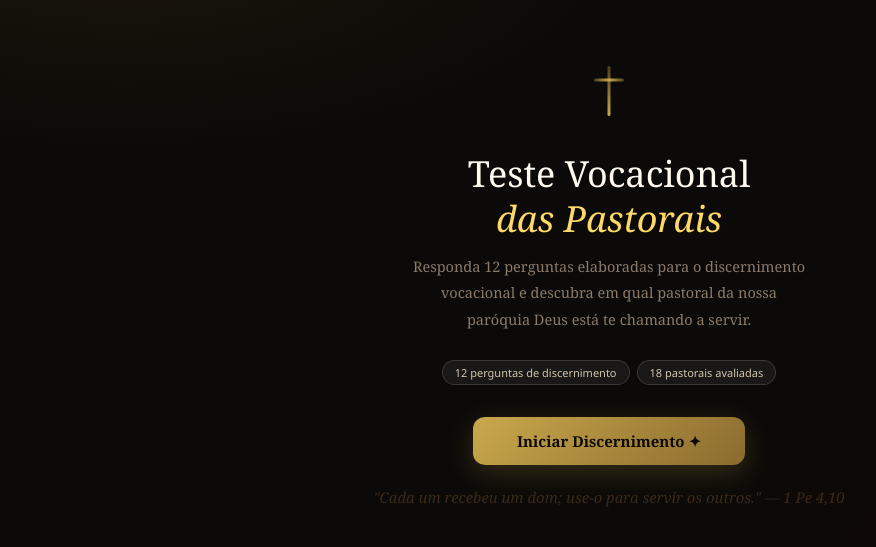
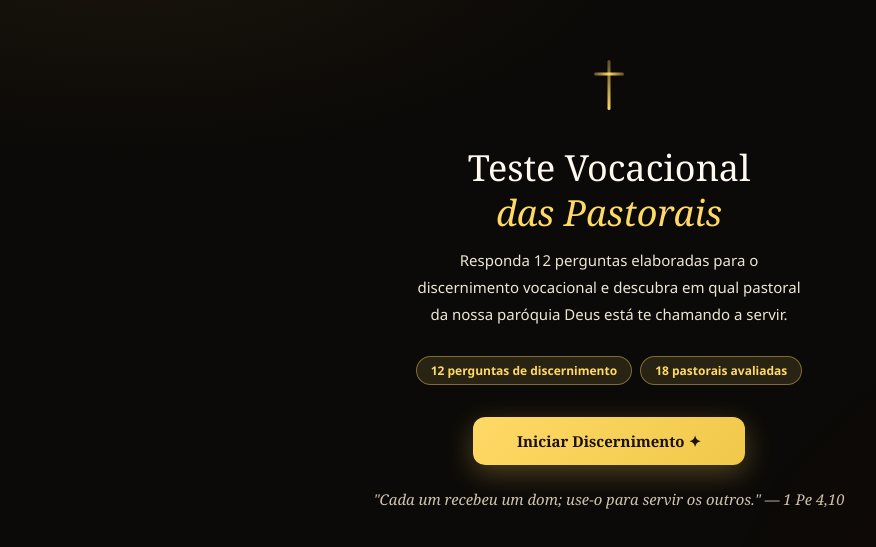
Before and after one commit to ronaldomelofz/vocacionalfatima, a React (Vite) app: page / in a window 1280 px wide. Shown: the part 115-662 px from the top of the page, without its empty margins (31-907 px from the left). Built offline with nearby package versions, Linux system fonts and the light colour scheme.

Commit message:
Cores vívidas na tela inicial e de boas-vindas
Co-authored-by: Cursor <cursoragent@cursor.com>

```diff
--- a/src/App.jsx
+++ b/src/App.jsx
@@ -327,6 +327,23 @@ const css = `
   .result-don { padding: 5px 14px; background: rgba(255,217,102,0.12); border: 1px solid rgba(255,217,102,0.45); border-radius: 999px; font-family: ${T.sans}; font-size: 12px; font-weight: 600; color: ${T.gold}; }
   .btn-pastorais { padding: 10px 22px; background: rgba(255,217,102,0.14); border: 1px solid rgba(255,217,102,0.5); border-radius: 10px; color: ${T.gold}; font-size: 13px; font-family: ${T.serif}; }
   .btn-refazer { padding: 10px 22px; background: rgba(255,255,255,0.06); border: 1px solid rgba(255,255,255,0.2); border-radius: 10px; color: ${T.textSoft}; font-size: 13px; cursor: pointer; font-family: ${T.serif}; }
+  .intro-screen { flex: 1; display: flex; flex-direction: column; align-items: center; justify-content: center; padding: 48px 24px; text-align: center; max-width: 540px; margin: 0 auto; animation: fadeUp 0.5s ease; }
+  .intro-title { font-size: clamp(22px, 6vw, 36px); font-weight: 400; line-height: 1.25; margin: 8px 0 12px; color: ${T.text}; }
+  .intro-title em { color: ${T.gold}; font-style: italic; }
+  .intro-desc { font-family: ${T.sans}; font-size: 15px; color: ${T.textSoft}; line-height: 1.8; max-width: 400px; margin-bottom: 28px; }
+  .intro-pills { display: flex; gap: 8px; flex-wrap: wrap; justify-content: center; margin-bottom: 32px; }
+  .intro-btn { padding: 14px 44px; background: linear-gradient(135deg, ${T.gold}, ${T.goldDim}); border: none; border-radius: 12px; color: #1a1208; font-size: 15px; font-weight: 700; cursor: pointer; font-family: ${T.serif}; box-shadow: 0 8px 28px rgba(255,217,102,0.28); transition: transform 0.2s, box-shadow 0.2s; }
+  .intro-btn:hover { transform: translateY(-2px); box-shadow: 0 12px 36px rgba(255,217,102,0.38); }
+  .intro-quote { margin-top: 22px; font-size: 14.85px; color: ${T.muted}; font-style: italic; line-height: 1.7; }
+  .nome-screen { flex: 1; display: flex; flex-direction: column; align-items: center; justify-content: center; padding: 48px 24px; text-align: center; max-width: 420px; margin: 0 auto; width: 100%; animation: fadeUp 0.5s ease; }
+  .nome-title { font-size: 22px; font-weight: 400; color: ${T.text}; margin-bottom: 8px; }
+  .nome-desc { font-family: ${T.sans}; font-size: 14.5px; color: ${T.textSoft}; line-height: 1.7; margin-bottom: 28px; max-width: 340px; }
+  .nome-input { width: 100%; padding: 13px 18px; background: rgba(255,255,255,0.06); border: 1px solid ${T.border}; border-radius: 12px; color: ${T.text}; font-size: 15px; font-family: ${T.serif}; outline: none; margin-bottom: 14px; text-align: center; transition: border-color 0.2s; }
+  .nome-input::placeholder { color: ${T.muted}; }
+  .nome-input:focus { border-color: rgba(255,217,102,0.55); }
+  .nome-btn { width: 100%; padding: 13px; border: none; border-radius: 12px; font-size: 15px; font-weight: 700; font-family: ${T.serif}; transition: all 0.2s; }
+  .nome-btn.on { background: linear-gradient(135deg, ${T.gold}, ${T.goldDim}); color: #1a1208; cursor: pointer; box-shadow: 0 6px 20px rgba(255,217,102,0.25); }
+  .nome-btn.off { background: rgba(255,255,255,0.06); color: ${T.muted}; cursor: default; }
   @media (max-width: 560px), (max-height: 620px) {
     .quiz-options { grid-template-columns: 1fr; grid-template-rows: repeat(4, minmax(0, 1fr)); gap: 6px; }
     .quiz-body { padding: 8px 10px 10px; }
@@ -339,15 +356,15 @@ const css = `
 function Cross() {
   return (
     <div style={{ position:"relative", width:48, height:56, margin:"0 auto 24px", flexShrink:0 }}>
-      <div style={{ position:"absolute", top:"50%", left:"50%", transform:"translate(-50%,-50%)", width:3, height:50, background:"linear-gradient(180deg,#C9A84C55,#C9A84C)", borderRadius:2 }}/>
-      <div style={{ position:"absolute", top:"30%", left:"50%", transform:"translate(-50%,-50%)", width:30, height:3, background:"linear-gradient(90deg,#C9A84C55,#C9A84C,#C9A84C55)", borderRadius:2 }}/>
+      <div style={{ position:"absolute", top:"50%", left:"50%", transform:"translate(-50%,-50%)", width:3, height:50, background:`linear-gradient(180deg,${T.gold}55,${T.gold})`, borderRadius:2 }}/>
+      <div style={{ position:"absolute", top:"30%", left:"50%", transform:"translate(-50%,-50%)", width:30, height:3, background:`linear-gradient(90deg,${T.gold}55,${T.gold},${T.gold}55)`, borderRadius:2 }}/>
     </div>
   );
 }
 
 function Pill({ children }) {
   return (
-    <span style={{ padding:"4px 12px", background:T.surface, border:`1px solid ${T.border}`, borderRadius:999, fontSize:11, fontFamily:T.sans, color:T.muted }}>
+    <span style={{ padding:"5px 14px", background:"rgba(255,217,102,0.12)", border:"1px solid rgba(255,217,102,0.4)", borderRadius:999, fontSize:12, fontWeight:600, fontFamily:T.sans, color:T.gold }}>
       {children}
     </span>
   );
@@ -570,26 +587,22 @@ export default function App() {
 
         {/* ── INTRO ── */}
         {fase === "intro" && (
-          <div style={{ flex:1, display:"flex", flexDirection:"column", alignItems:"center", justifyContent:"center", padding:"48px 24px", textAlign:"center", maxWidth:540, margin:"0 auto", animation:"fadeUp 0.5s ease" }}>
+          <div className="intro-screen">
             <Cross/>
-            <h1 style={{ fontSize:"clamp(22px,6vw,36px)", fontWeight:400, lineHeight:1.25, marginBottom:12, marginTop:8, color:"#FFF9F0" }}>
-              Teste Vocacional<br/><em style={{ color:"#FFD966" }}>das Pastorais</em>
+            <h1 className="intro-title">
+              Teste Vocacional<br/><em>das Pastorais</em>
             </h1>
-            <p style={{ fontSize:14.5, color:"#8a7a6a", lineHeight:1.8, maxWidth:400, marginBottom:28 }}>
+            <p className="intro-desc">
               Responda {PERGUNTAS.length} perguntas elaboradas para o discernimento vocacional e descubra em qual pastoral da nossa paróquia Deus está te chamando a servir.
             </p>
-            <div style={{ display:"flex", gap:7, flexWrap:"wrap", justifyContent:"center", marginBottom:32 }}>
+            <div className="intro-pills">
               <Pill>{PERGUNTAS.length} perguntas de discernimento</Pill>
               <Pill>18 pastorais avaliadas</Pill>
             </div>
-            <button
-              onClick={() => setFase("nome")}
-              style={{ padding:"14px 44px", background:"linear-gradient(135deg,#C9A84C,#8B6B2E)", border:"none", borderRadius:12, color:"#0d0a06", fontSize:15, fontWeight:700, cursor:"pointer", fontFamily:"Georgia,serif", boxShadow:"0 8px 28px rgba(201,168,76,.22)", transition:"transform .2s,box-shadow .2s" }}
-              onMouseEnter={e => { e.currentTarget.style.transform="translateY(-2px)"; e.currentTarget.style.boxShadow="0 12px 36px rgba(201,168,76,.3)"; }}
-              onMouseLeave={e => { e.currentTarget.style.transform=""; e.currentTarget.style.boxShadow="0 8px 28px rgba(201,168,76,.22)"; }}>
+            <button type="button" className="intro-btn" onClick={() => setFase("nome")}>
               Iniciar Discernimento ✦
             </button>
-            <p style={{ marginTop:22, fontSize:14.85, color:"#3a2a1a", fontStyle:"italic" }}>
+            <p className="intro-quote">
               "Cada um recebeu um dom; use-o para servir os outros." — 1 Pe 4,10
             </p>
           </div>
@@ -597,26 +610,26 @@ export default function App() {
 
         {/* ── NOME ── */}
         {fase === "nome" && (
-          <div style={{ flex:1, display:"flex", flexDirection:"column", alignItems:"center", justifyContent:"center", padding:"48px 24px", textAlign:"center", maxWidth:420, margin:"0 auto", width:"100%", animation:"fadeUp 0.5s ease" }}>
+          <div className="nome-screen">
             <div style={{ fontSize:40, marginBottom:16 }}>🙏</div>
-            <h2 style={{ fontSize:22, fontWeight:400, color:"#FFF9F0", marginBottom:8 }}>Bem-vindo(a)!</h2>
-            <p style={{ fontSize:14, color:"#8a7a6a", lineHeight:1.7, marginBottom:28, maxWidth:340 }}>
+            <h2 className="nome-title">Bem-vindo(a)!</h2>
+            <p className="nome-desc">
               Antes de começar, como você se chama? Seu resultado será personalizado especialmente para você.
             </p>
             <input
               ref={inputRef}
+              className="nome-input"
               value={inputNome}
               onChange={e => setInputNome(e.target.value)}
               onKeyDown={e => e.key === "Enter" && iniciar()}
               placeholder="Digite seu nome..."
-              style={{ width:"100%", padding:"13px 18px", background:"rgba(255,255,255,0.04)", border:"1px solid rgba(255,255,255,0.12)", borderRadius:12, color:"#f0e8d8", fontSize:15, fontFamily:"Georgia,serif", outline:"none", marginBottom:14, textAlign:"center", transition:"border-color 0.2s" }}
-              onFocus={e => e.target.style.borderColor = "rgba(201,168,76,0.45)"}
-              onBlur={e => e.target.style.borderColor = "rgba(255,255,255,0.12)"}
             />
             <button
+              type="button"
+              className={`nome-btn ${inputNome.trim() ? "on" : "off"}`}
               onClick={iniciar}
               disabled={!inputNome.trim()}
-              style={{ width:"100%", padding:"13px", background: inputNome.trim() ? "linear-gradient(135deg,#C9A84C,#8B6B2E)" : "rgba(255,255,255,0.05)", border:"none", borderRadius:12, color: inputNome.trim() ? "#0d0a06" : "#5a4a3a", fontSize:15, fontWeight:700, cursor: inputNome.trim() ? "pointer" : "default", fontFamily:"Georgia,serif", transition:"all 0.2s" }}>
+            >
               Começar →
             </button>
           </div>
```
